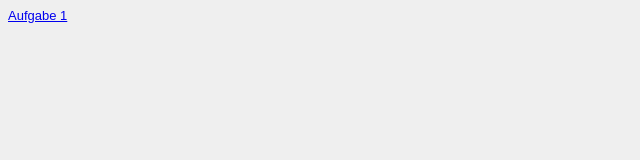
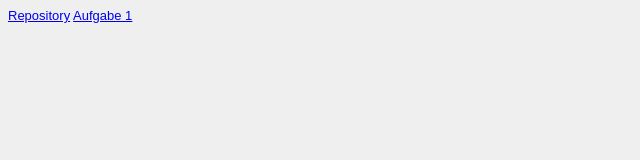
Before and after one commit to Nellyeyy/EIA2-WiSe21-22, a plain HTML site: page L00/steckbrief.htm in a window 1280 px wide. Shown: the full height of the page, 0-640 px from the left. Drawn offline with Linux system fonts and the light colour scheme.

Commit message:
steckbrief

```diff
--- a/L00/steckbrief.htm
+++ b/L00/steckbrief.htm
@@ -12,6 +12,8 @@ body {
 </style>
 </head>
 <body>
-	<a href="../L01/L01.htm">Aufgabe 1</a>
+	<a href="https://github.com/Nellyeyy/EIA2-WiSe21-22" target="_blank">Repository</a>
+	<a href="../L01/L01.htm" target="_blank">Aufgabe 1</a>
+
 </body>
 </html>
```
